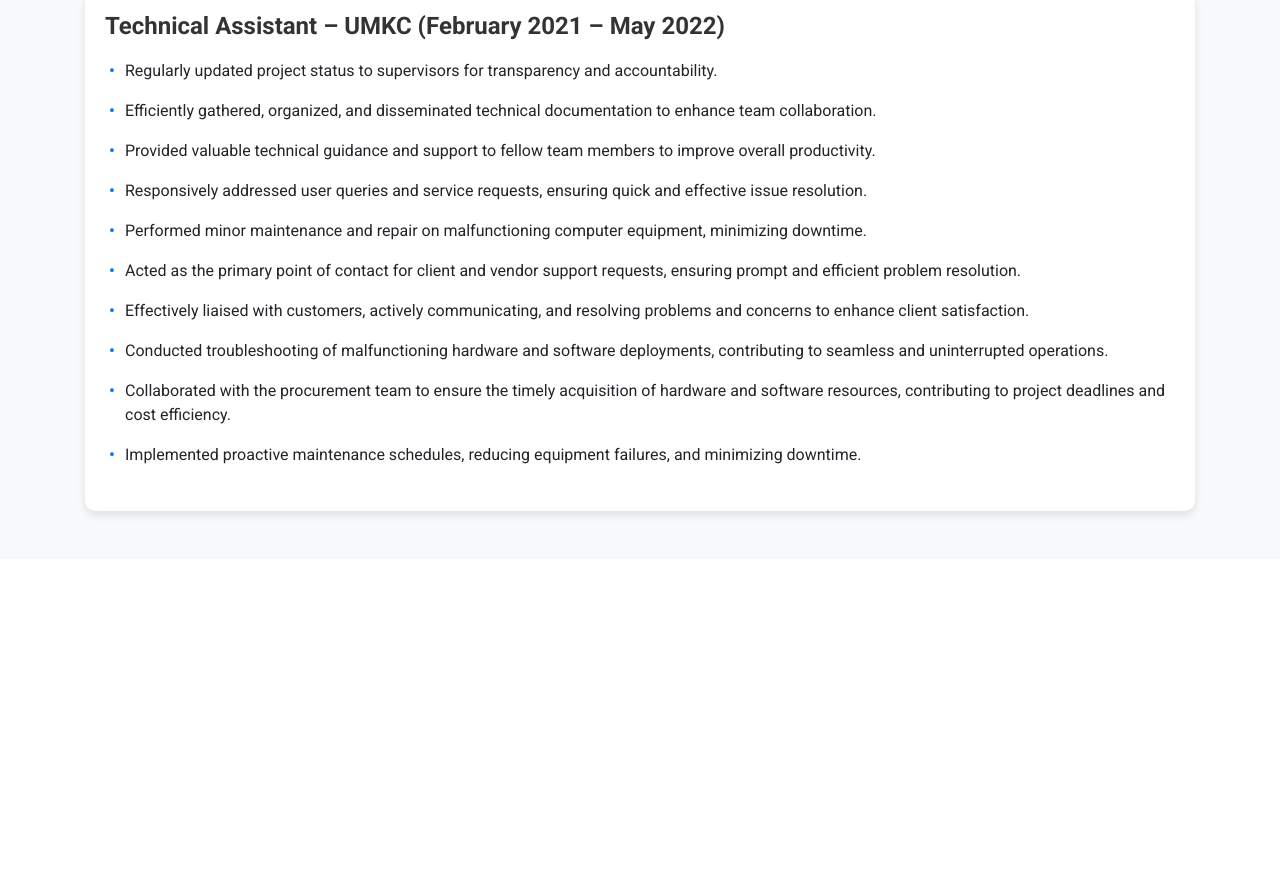
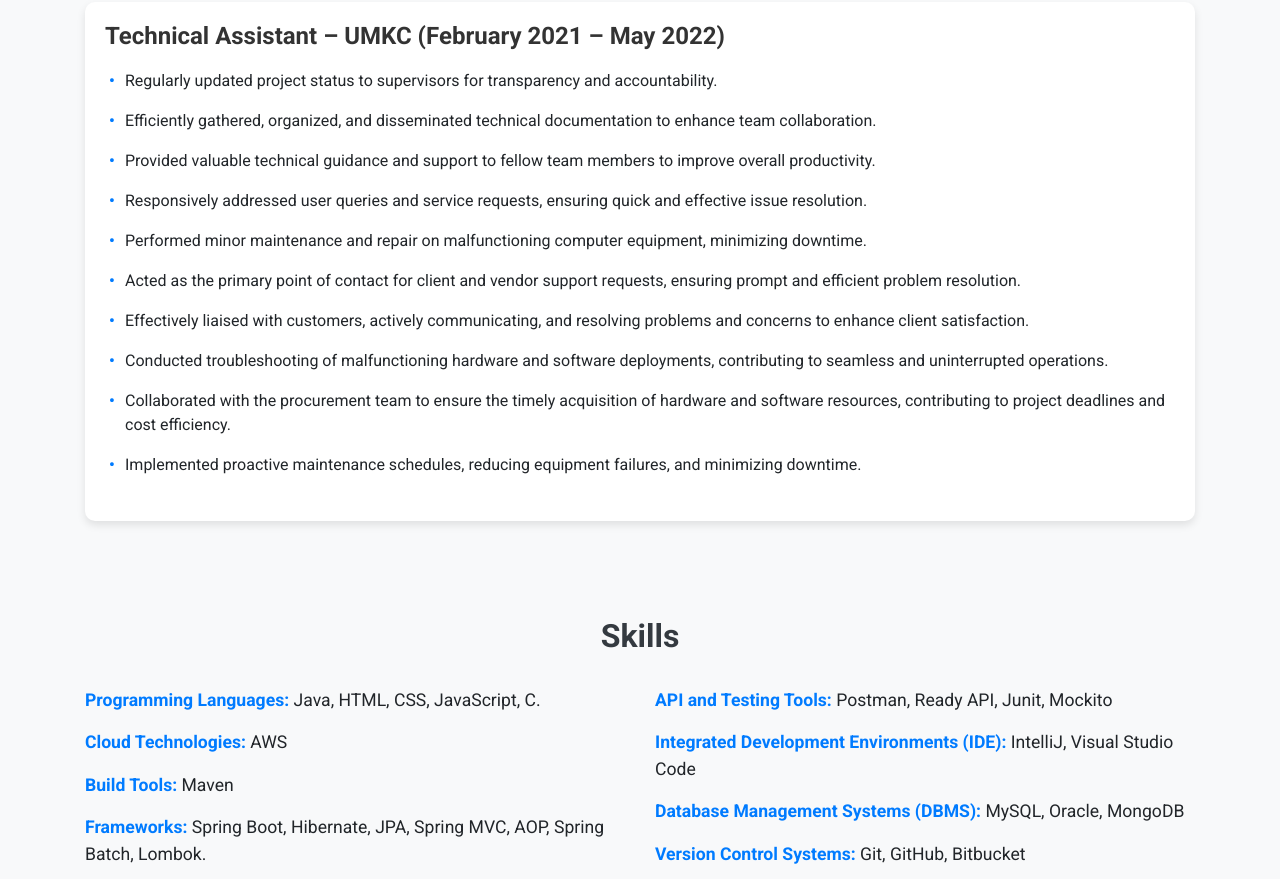
Before and after one commit to HarshaCodex/portfolio, a plain HTML site: page Portfolio/index.html in a window 1280 px wide. Shown: the part 1921-2800 px from the top of the page. Before the commit the page ends 2480 px from the top, so only its background shows below. Drawn offline with nearby package versions, Linux system fonts and the light colour scheme.

Commit message:
Add skills and contact section

```diff
--- a/Portfolio/index.html
+++ b/Portfolio/index.html
@@ -31,10 +31,10 @@
                         <a class="nav-link" href="#experience">Experience</a>
                     </li>
                     <li class="nav-item">
-                        <a class="nav-link" href="#">Skills</a>
+                        <a class="nav-link" href="#skills">Skills</a>
                     </li>
                     <li class="nav-item">
-                        <a class="nav-link" href="#">Contact</a>
+                        <a class="nav-link" href="#contact">Contact</a>
                     </li>
                 </ul>
             </div>
@@ -185,6 +185,49 @@
         </div>
     </section>
 
+    <section id="skills" class="py-5 bg-light">
+        <div class="container">
+            <h2 class="mb-4 text-center">Skills</h2>
+            <div class="row">
+                <div class="col-md-6">
+                    <ul class="list-unstyled">
+                        <li><strong>Programming Languages:</strong> Java, HTML, CSS, JavaScript, C.</li>
+                        <li><strong>Cloud Technologies:</strong> AWS</li>
+                        <li><strong>Build Tools:</strong> Maven</li>
+                        <li><strong>Frameworks:</strong> Spring Boot, Hibernate, JPA, Spring MVC, AOP, Spring Batch, Lombok.</li>
+                    </ul>
+                </div>
+                <div class="col-md-6">
+                    <ul class="list-unstyled">
+                        <li><strong>API and Testing Tools:</strong> Postman, Ready API, Junit, Mockito</li>
+                        <li><strong>Integrated Development Environments (IDE):</strong> IntelliJ, Visual Studio Code</li>
+                        <li><strong>Database Management Systems (DBMS):</strong> MySQL, Oracle, MongoDB</li>
+                        <li><strong>Version Control Systems:</strong> Git, GitHub, Bitbucket</li>
+                    </ul>
+                </div>
+            </div>
+        </div>
+    </section>
+
+    <section id="contact" class="py-5 bg-light">
+        <div class="container">
+            <h2 class="mb-4 text-center">Contact</h2>
+            <div class="row justify-content-center">
+                <div class="col-md-6 text-center">
+                    <p class="lead">Feel free to connect with me on social media:</p>
+                    <a href="https://github.com/HarshaCodex" target="_blank" class="btn btn-dark btn-lg m-2">
+                        <i class="fab fa-github"></i> GitHub
+                    </a>
+                    <a href="https://www.linkedin.com/in/harsha-bnss-73677a170/" target="_blank" class="btn btn-primary btn-lg m-2">
+                        <i class="fab fa-linkedin"></i> LinkedIn
+                    </a>
+                </div>
+            </div>
+        </div>
+    </section>
+
+
+
     <script src="https://code.jquery.com/jquery-3.1.0.js"></script>
     <script src="https://cdnjs.cloudflare.com/ajax/libs/popper.js/1.11.0/umd/popper.min.js"
         integrity="sha384-b/U6ypiBEHpOf/4+1nzFpr53nxSS+GLCkfwBdFNTxtclqqenISfwAzpKaMNFNmj4"
--- a/Portfolio/style.css
+++ b/Portfolio/style.css
@@ -28,7 +28,7 @@
 }
 
 #about {
-    padding-top: 70px !important;
+    padding-top: 80px !important;
     background-color: #f8f9fa !important;
 }
 
@@ -121,3 +121,25 @@
     font-weight: bold;
     margin-bottom: 20px;
 }
+
+#skills {
+    background-color: #f8f9fa;
+    padding: 60px 0;
+}
+
+#skills h2 {
+    color: #343a40;
+}
+
+#skills ul {
+    font-size: 1.1em;
+}
+
+#skills li {
+    padding: 8px 0;
+}
+
+#skills strong {
+    color: #007bff;
+    font-weight: bold;
+}
```
